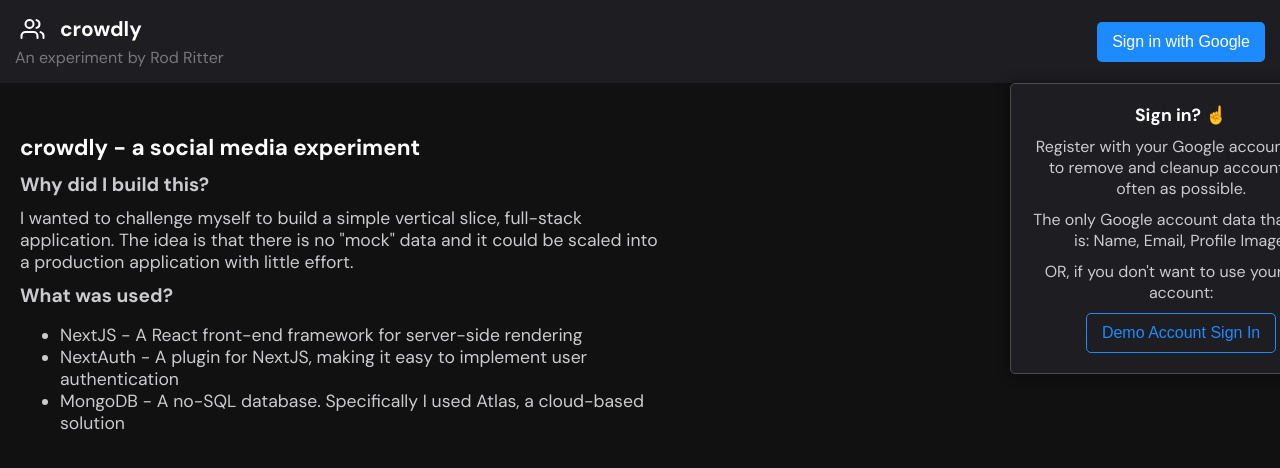
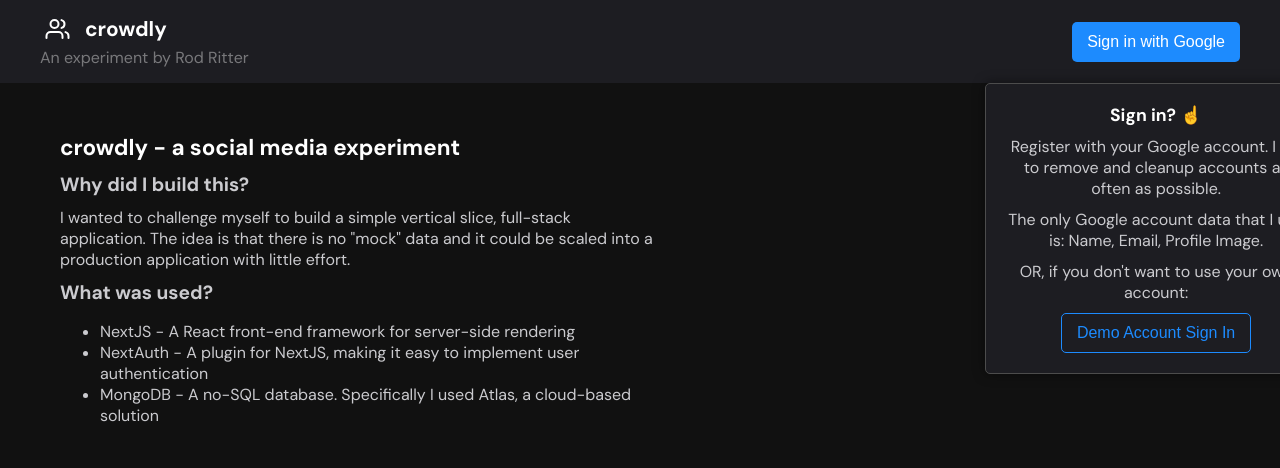
Before and after one commit to RodRitter/social-media-concept, a Next.js app: page / in a window 1280 px wide. Shown: the top 468 px of the page. Built offline with nearby package versions, Linux system fonts and the light colour scheme; no server answers.

Commit message:
cleanup: change some text

```diff
--- a/components/Modal/index.js
+++ b/components/Modal/index.js
@@ -40,7 +40,7 @@
 const ContentWrapper = styled.div`
     padding: 0 0 40px 0;
     text-align: center;
-    font-size: 1.1rem;
+    font-size: 1rem;
 `;
 
 const ButtonsWrapper = styled.div`
--- a/containers/CreatePost.js
+++ b/containers/CreatePost.js
@@ -21,7 +21,7 @@
 
 const TextAreaStyled = styled(TextArea)`
     flex: 1;
-    font-size: 1.1rem;
+    font-size: 1rem;
     margin-top: 25px;
     transition: all linear 0.1s;
 
--- a/containers/Header.js
+++ b/containers/Header.js
@@ -15,7 +15,7 @@
 `;
 
 const HeaderInner = styled.div`
-    max-width: 1400px;
+    max-width: 1200px;
     margin: 0 auto;
     display: flex;
     justify-content: space-between;
--- a/containers/Post.js
+++ b/containers/Post.js
@@ -41,7 +41,7 @@
 `;
 
 const PostPanel = styled.div`
-    font-size: 1.1rem;
+    font-size: 1rem;
     padding: 10px;
     color: ${({ theme }) => theme.mediumText};
 `;
--- a/containers/PostList.js
+++ b/containers/PostList.js
@@ -49,7 +49,7 @@
     height: 80px;
     display: flex;
     align-items: center;
-    font-size: 1.1rem;
+    font-size: 1rem;
     animation: ${loadingIntro} 0.1s ease-in-out;
 
     > span {
--- a/pages/feed.js
+++ b/pages/feed.js
@@ -16,12 +16,12 @@
 `;
 
 const InnerWrapper = styled.div`
-    max-width: 1400px;
+    max-width: 1200px;
     margin: 0 auto;
     display: flex;
 
     > div {
-        padding: 10px 20px;
+        padding: 10px;
     }
 `;
 
--- a/pages/index.js
+++ b/pages/index.js
@@ -15,13 +15,13 @@
 `;
 
 const InnerWrapper = styled.div`
-    max-width: 1400px;
+    max-width: 1200px;
     margin: 0 auto;
     display: flex;
 
     p,
     li {
-        font-size: 1.1rem;
+        font-size: 1rem;
         color: ${({ theme }) => theme.lightText};
     }
 
```
